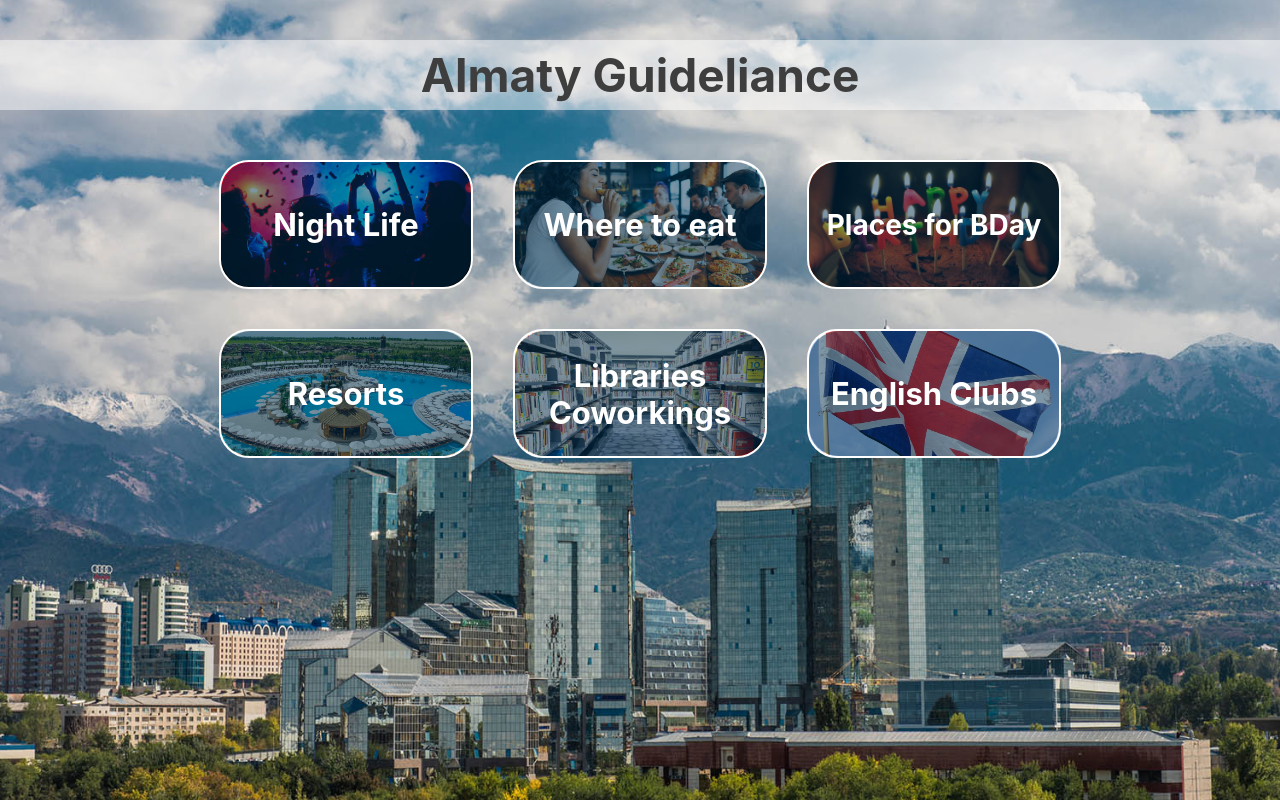
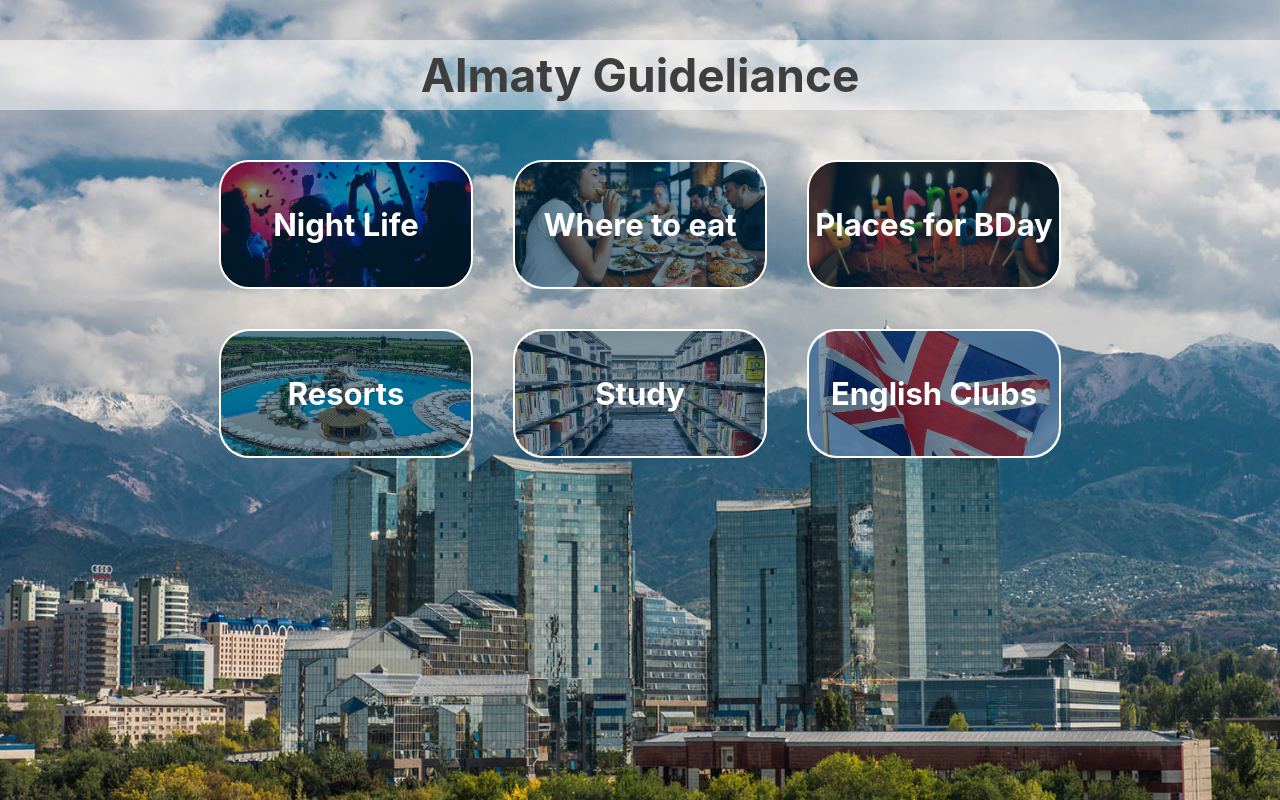
Before and after one commit to nnniyaz/Hackaton, a React (Create React App) app: page /nightlife in a window 1280 px wide. Built offline with nearby package versions, Linux system fonts and the light colour scheme.

Commit message:
First Cell Component

```diff
--- a/package.json
+++ b/package.json
@@ -8,6 +8,7 @@
     "@testing-library/user-event": "^13.5.0",
     "react": "^18.2.0",
     "react-dom": "^18.2.0",
+    "react-router-dom": "^6.3.0",
     "react-scripts": "5.0.1",
     "web-vitals": "^2.1.4"
   },
--- a/src/App.css
+++ b/src/App.css
@@ -45,29 +45,3 @@
     display: flex;
     justify-content: center;
 }
-
-.cell {
-    width: 254px;
-    height: 129px;
-    border: 2px solid white;
-    border-radius: 30px;
-    margin: 20px;
-
-    background-position: center;
-    background-size: cover;
-}
-
-.subsell {
-    width: 100%;
-    height: 100%;
-    background-color: rgba(0, 46, 80, 0.5);
-    border-radius: 30px;
-
-    display: flex;
-    justify-content: center;
-    align-items: center;
-
-    color: white;
-    font-weight: bold;
-    font-size: 31px;
-}
--- a/src/App.js
+++ b/src/App.js
@@ -1,12 +1,12 @@
+import React from 'react';
 import './App.css';
 
-// Images
-import nightLife from './images/party.jpeg'
-import cafe from './images/cafe.jpeg'
-import bday from './images/bday.webp'
-import resort from './images/pool.jpeg'
-import library from './images/library.jpeg'
-import britain from './images/uk.webp'
+import Cell from './Component/UI/Cell/Cell';
+
+import { BrowserRouter as Router, Routes, Route } from 'react-router-dom';
+import NightLife from './pages/NightLife';
+
+
 
 function App() {
   return (
@@ -17,28 +17,28 @@ function App() {
 
       <div className='table'>
         <div className='row'>
-          <div className='cell' style={{ backgroundImage: `url(${nightLife})` }}>
-            <div className='subsell'>Night Life</div>
-          </div>
-          <div className='cell' style={{ backgroundImage: `url(${cafe})` }}>
-            <div className='subsell'>Where to eat</div>
-          </div>
-          <div className='cell' style={{ backgroundImage: `url(${bday})` }}>
-            <div className='subsell' style={{ fontSize: '28px' }}>Places for BDay</div>
-          </div>
+          <Cell name="nightlife">Night Life</Cell>
+          <Cell name="cafe">Where to eat</Cell>
+          <Cell name="bday">Places for BDay</Cell>
         </div>
         <div className='row'>
-          <div className='cell' style={{ backgroundImage: `url(${resort})` }}>
-            <div className='subsell'>Resorts</div>
-          </div>
-          <div className='cell' style={{ backgroundImage: `url(${library})` }}>
-            <div className='subsell' style={{ textAlign: 'center' }}>Libraries Coworkings</div>
-          </div>
-          <div className='cell' style={{ backgroundImage: `url(${britain})` }}>
-            <div className='subsell'>English Clubs</div>
-          </div>
+          <Cell name="resort">Resorts</Cell>
+          <Cell name="library">Study</Cell>
+          <Cell name="britain">English Clubs</Cell>
         </div>
       </div>
+
+      {/* <Router>
+        <Routes>
+          <Route ><Cell name="nightlife">Night Life</Cell></Route>
+        </Routes>
+      </Router> */}
+
+      {/* <Router>
+        <Routes>
+          <Route exact path='/nightlife' element={<NightLife />} />
+        </Routes>
+      </Router> */}
     </div >
   );
 }
--- /dev/null
+++ b/src/Component/UI/Cell/Cell.jsx
@@ -0,0 +1,35 @@
+import React from "react";
+import classes from './Cell.module.css'
+
+import nightlife from '../../../images/party.jpeg'
+import cafe from '../../../images/cafe.jpeg'
+import bday from '../../../images/bday.webp'
+import resort from '../../../images/pool.jpeg'
+import library from '../../../images/library.jpeg'
+import britain from '../../../images/uk.webp'
+
+const Cell = (props) => {
+    const images = [
+        { name: 'nightlife', image: nightlife },
+        { name: 'cafe', image: cafe },
+        { name: 'bday', image: bday },
+        { name: 'resort', image: resort },
+        { name: 'library', image: library },
+        { name: 'britain', image: britain },
+    ]
+
+    let img = '';
+    for (let i = 0; i < images.length; i++) {
+        if (images[i].name === props.name) {
+            img = images[i].image
+        }
+    }
+
+    return (
+        <div className={classes.cell} style={{ backgroundImage: `url(${img})` }}>
+            <div className={classes.subcell}>{props.children}</div>
+        </div>
+    );
+}
+
+export default Cell;
--- /dev/null
+++ b/src/Component/UI/Cell/Cell.module.css
@@ -0,0 +1,31 @@
+.cell {
+    width: 254px;
+    height: 129px;
+    border: 2px solid white;
+    border-radius: 30px;
+    margin: 20px;
+
+    background-position: center;
+    background-size: cover;
+
+    cursor: pointer;
+}
+
+.cell:hover {
+    border: 2px solid blue;
+}
+
+.subcell {
+    width: 100%;
+    height: 100%;
+    background-color: rgba(0, 46, 80, 0.5);
+    border-radius: 30px;
+
+    display: flex;
+    justify-content: center;
+    align-items: center;
+
+    color: white;
+    font-weight: bold;
+    font-size: 31px;
+}
--- /dev/null
+++ b/src/pages/NightLife.js
@@ -0,0 +1,11 @@
+import React from "react";
+
+const NightLife = () => {
+    return (
+        <div>
+            <h1>Hello</h1>
+        </div >
+    );
+}
+
+export default NightLife;
```
Also changed, not shown: 1 other file (tests, documents, lock files or other folders).
